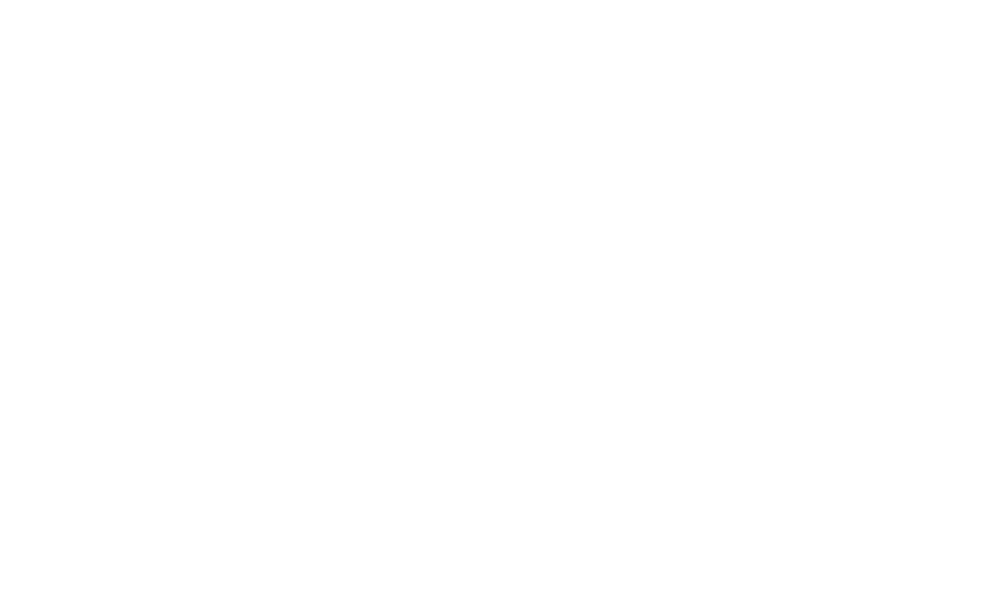
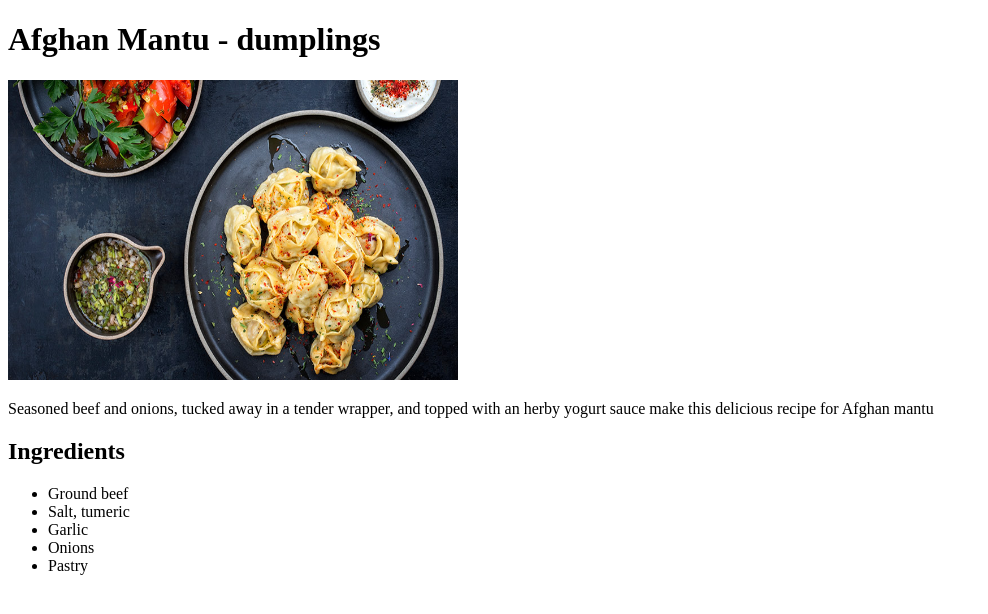
Before and after one commit to Foziax/odin-recipes, a plain HTML site: page recipes/mantu.html in a window 1280 px wide. Shown: the whole page, without its empty margins (0-988 px from the left). Drawn offline with Linux system fonts and the light colour scheme.

Commit message:
Add mantu image and ingredients, link to index file

```diff
--- a/recipes/mantu.html
+++ b/recipes/mantu.html
@@ -4,3 +4,19 @@
         <meta charset="UTF-8">
         <titlE>Afghan Mantu</titlE>
     </head>
+
+    <body>
+        <h1>Afghan Mantu - dumplings</h1>
+        <img src="mantu.jpg" alt="Dumplings image" width="450" height="300">
+        <p>Seasoned beef and onions, tucked away in a tender wrapper, and topped
+        with an herby yogurt sauce make this delicious recipe for Afghan mantu</p>
+        <p></p>
+        <h2>Ingredients</h2>
+        <ul>
+            <li>Ground beef</li>
+            <li>Salt, tumeric</li>
+            <li>Garlic</li>
+            <lI>Onions</lI>
+            <li>Pastry</li>
+        </ul>
+    </body>
```
Also changed, not shown: index.html (+1 -0 lines), recipes/Pizza.jpg (added), recipes/mantu.jpg (added).
